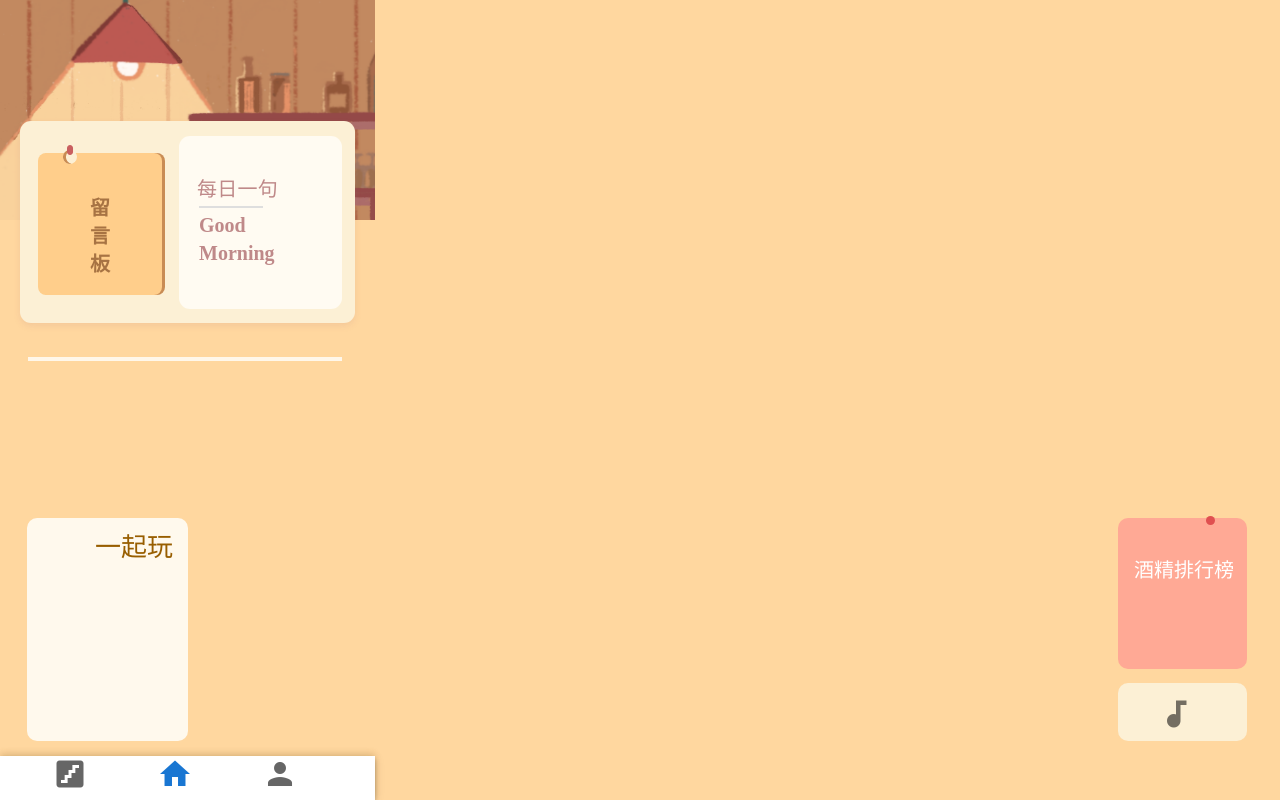
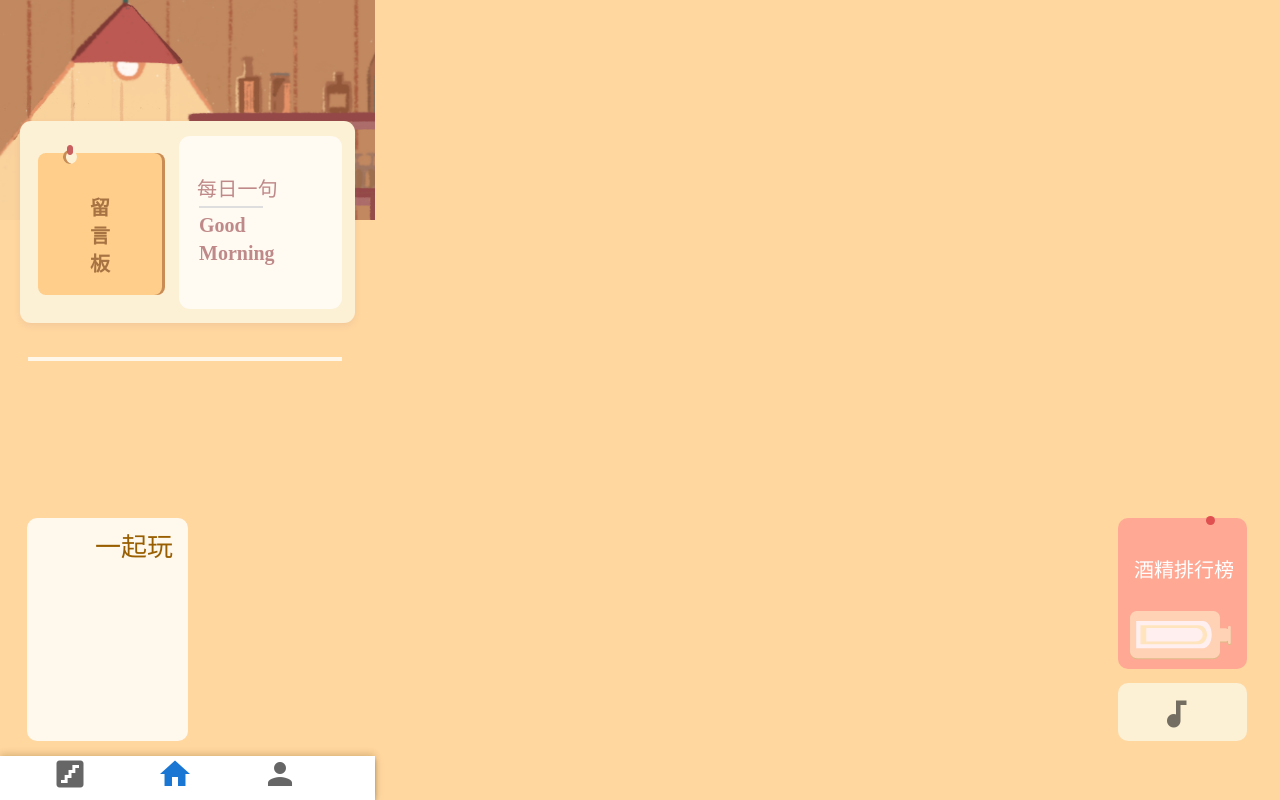
Before and after one commit to Quophic/JiuGuan, a Vue app in the folder jiuguan/: page /home in a window 1280 px wide. Built offline with nearby package versions, Linux system fonts and the light colour scheme.

Commit message:
:sparkles: 优化home页样式

```diff
--- a/jiuguan/src/views/Home.vue
+++ b/jiuguan/src/views/Home.vue
@@ -33,7 +33,7 @@
           <v-btn block class="toChart" height="150px"></v-btn>
         </a>
       </div>
-      <img class="battery" />
+      <img class="battery" :src="battery"/>
       <div class="point"></div>
     </div>
     <div class="music">
@@ -72,7 +72,8 @@ export default {
     return {
       value: "home",
       hole: require("../images/hole.png"),
-      homeTop: require("../images/homeTop.png")
+      homeTop: require("../images/homeTop.png"),
+      battery: require("../images/battery.png")
     };
   }
 };
@@ -236,14 +237,10 @@ export default {
   opacity: 1;
 }
 
-.line1 {
+.battery {
   position: absolute;
-  left: 28px;
-  top: 351px;
-  width: 314px;
-  height: 0px;
-  border: 3px solid #fff7ea;
-  opacity: 1;
+  right: 15px;
+  bottom: 9px;
 }
 
 .together {
```
Also changed, not shown: jiuguan/src/images/battery.png (added).
